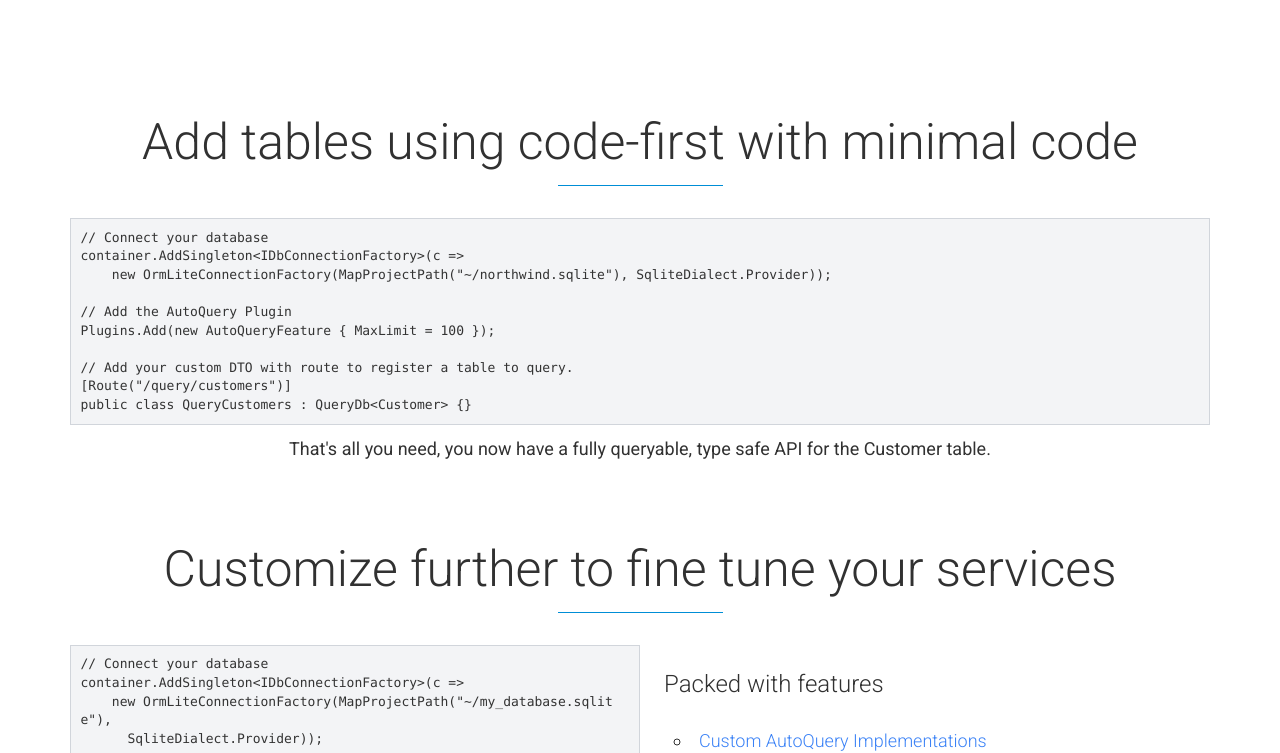
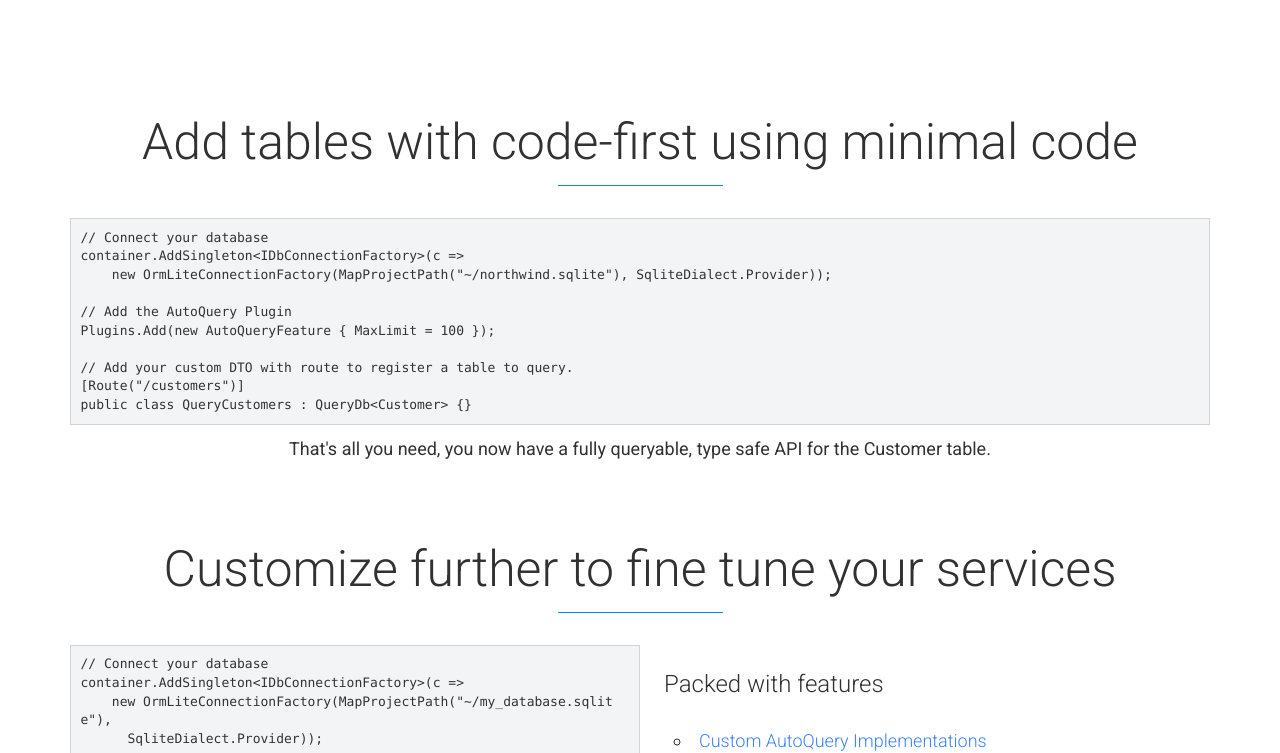
Before and after one commit to mythz/site, a Jekyll site: the page built from _pages/autoquery.html, in a window 1280 px wide and 900 px high, scrolled down 1798 px, cut to the strip 147-900 px from the top of the window. Built offline with Jekyll 4.4.1, drawn with Linux system fonts in a browser that asks for light colours; some of the changed text lies outside the part shown.

Commit message:
autoquery.html small fixes.

```diff
--- a/_pages/autoquery.html
+++ b/_pages/autoquery.html
@@ -99,7 +99,7 @@ Plugins.Add(new AutoQueryFeature {
             </div>
         </div>
 
-        <h2 class="mt-8 pt-8 text-center">Add tables using code-first with minimal code</h2>
+        <h2 class="mt-8 pt-8 text-center">Add tables with code-first using minimal code</h2>
         <div class="colored-line"></div>
 
         <div class="flex flex-wrap mt-8">
@@ -113,7 +113,7 @@ container.AddSingleton&lt;IDbConnectionFactory&gt;(c =>
 Plugins.Add(new AutoQueryFeature { MaxLimit = 100 });
 
 // Add your custom DTO with route to register a table to query.
-[Route("/query/customers")]
+[Route("/customers")]
 public class QueryCustomers : QueryDb&lt;Customer&gt; {}
 </pre>
 
@@ -197,9 +197,9 @@ public class MyQueryServices : Service
         <div class="flex flex-wrap mt-8">
             <div class="w-full sm:w-1/2 px-4">
                 <h3 class="font-medium">Connect to anything with data</h3>
-                <p>Expose data from RDBMS, In memory, DynamoDb or even other services through consistent flexible APIs where clients can control the query details.</p>
-                <h3 class="font-medium">Work with your favorite databases</h3>
-                <p>AutoQuery RDBMS works with anything OrmLite can connect to including</p>
+                <p>Expose data from various data sources including RDBMS, In memory, DynamoDb or even other services through consistent flexible APIs where clients can control the query details.</p>
+                <h3 class="font-medium">Works with your favorite databases</h3>
+                <p>AutoQuery RDBMS works with anything OrmLite can connect to, including:</p>
                 <ul class="ul-circle">
                     <li>PostgreSQL</li>
                     <li>SQL Server</li>
```
Also changed, not shown: other parts of _pages/autoquery.html (+1 -1 lines).
